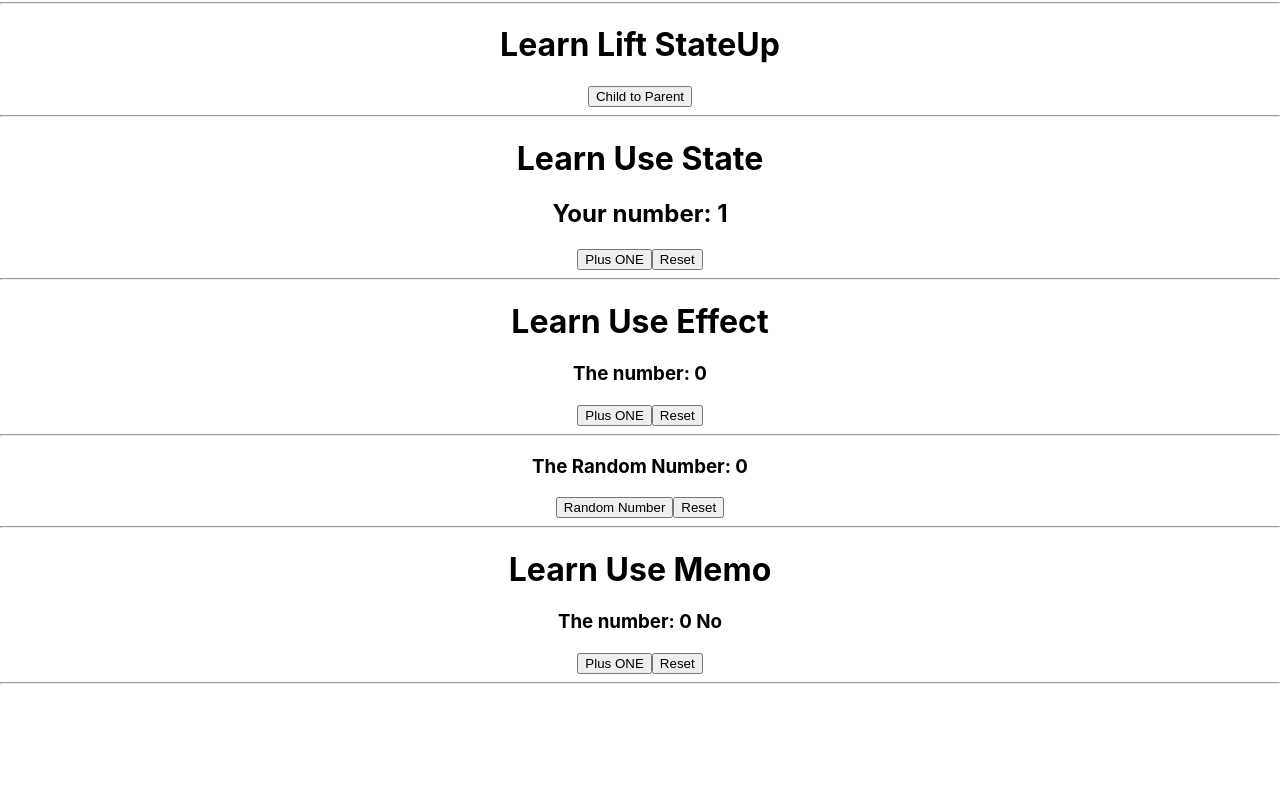
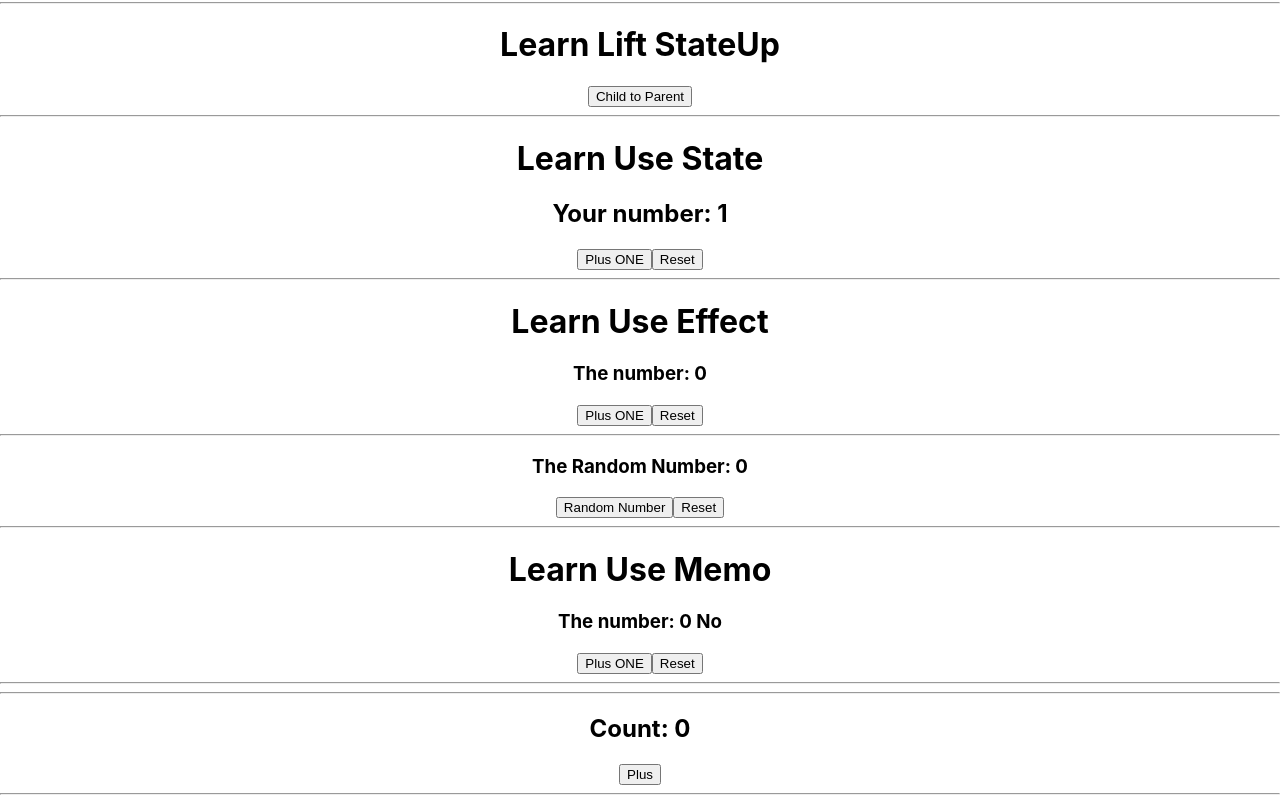
Before and after one commit to alifrazkhan92/001, a React (Create React App) app: page / in a window 1280 px wide. Shown: the part 327-1130 px from the top of the page. Before the commit the page ends 1019 px from the top, so only its background shows below. Built offline with nearby package versions, Linux system fonts and the light colour scheme.

Commit message:
Custom Hook

```diff
--- a/src/App.js
+++ b/src/App.js
@@ -6,6 +6,7 @@ import { LearnUseState } from "./components/LearnUseState";
 import { LearnLiftStateUp } from "./components/LearnLiftStateUp";
 import { LearnUseEffect } from "./components/LearnUseEffect";
 import { LearnUseMemo } from "./components/LearnUseMemo";
+import { LearnCustomHook } from "./components/LearnCustomHook";
 
 function App() {
   const roll = 23;
@@ -24,11 +25,15 @@ function App() {
       <hr />
       <LearnLiftStateUp myCli={getmy} />
       <hr />
+
       <LearnUseState />
       <hr />
       <LearnUseEffect />
       <hr />
       <LearnUseMemo />
+      <hr />
+      <LearnCustomHook />
+      <hr />
     </div>
   );
 }
--- /dev/null
+++ b/src/components/LearnCustomHook.jsx
@@ -0,0 +1,12 @@
+import React from "react";
+import { useCustomHook } from "./hooks/useCustomHook";
+
+export const LearnCustomHook = () => {
+  const { count, handleIncrement } = useCustomHook();
+  return (
+    <>
+      <h2>Count: {count}</h2>
+      <button onClick={handleIncrement}>Plus</button>
+    </>
+  );
+};
--- /dev/null
+++ b/src/components/hooks/useCustomHook.jsx
@@ -0,0 +1,15 @@
+import { useState } from "react";
+
+export const useCustomHook = () => {
+  const [count, setCount] = useState(0);
+  const handleIncrement = () => {
+    setCount(count + 1);
+  };
+  return {
+    count,
+    handleIncrement,
+  };
+};
+
+//Any hook return two values
+// 1- Current Value - count 2- Function - handleIncrement
```
